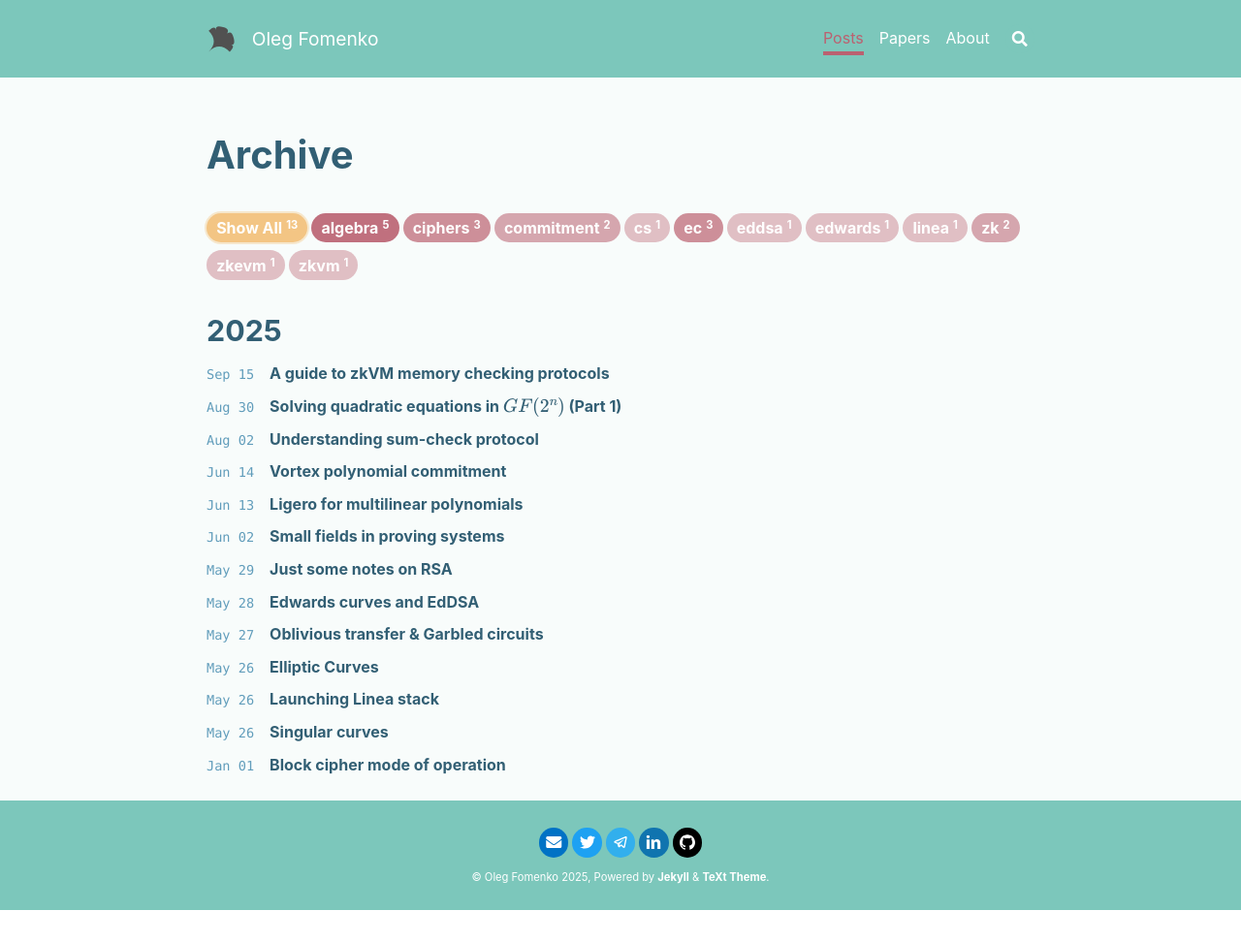
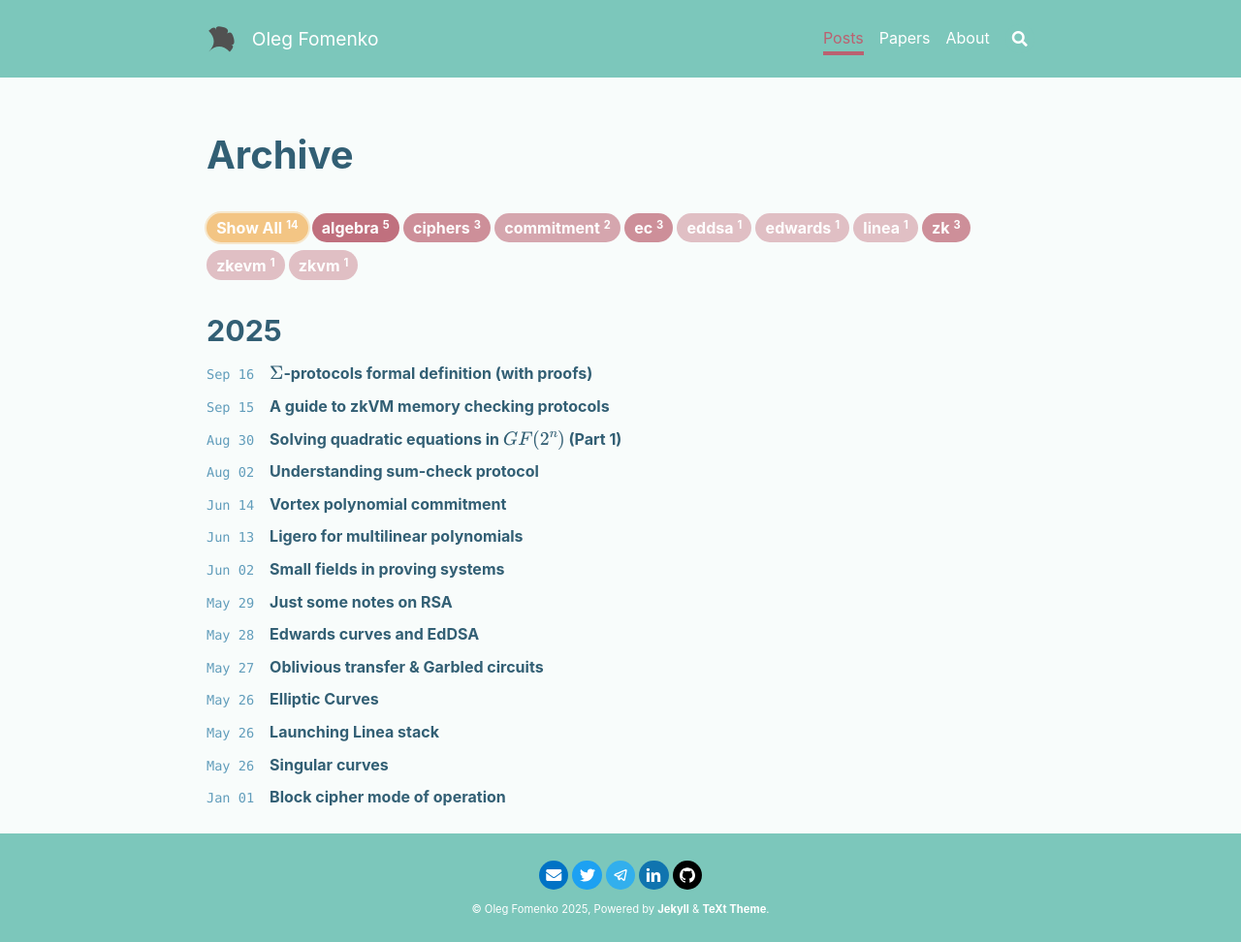
Before and after one commit to olegfomenko/blog, a Jekyll site: the page built from archive.html, in a window 1280 px wide. Shown: the whole page at 97% size. Built offline with Jekyll 4.4.1, drawn with Linux system fonts in a browser that asks for light colours; nearby versions of some CDN libraries; before the commit the page ends 939 px from its top, so only the background shows below that; part of the change alters nothing that is shown.

Commit message:
adding sigma

```diff
--- a/_posts/2025-08-02-sumcheck.md
+++ b/_posts/2025-08-02-sumcheck.md
@@ -4,7 +4,6 @@ aside:
   toc: false
 tags:
   - algebra
-  - cs
 ---
 
 
--- /dev/null
+++ b/_posts/2025-09-16-sigma.md
@@ -0,0 +1,67 @@
+---
+title: $\Sigma$-protocols formal definition (with proofs)
+aside:
+  toc: false
+tags:
+  - zk
+---
+
+Following [^Ivan-Damgard] and some modern notations, I aim to describe a formal definition of a $3$-step interactive
+$\Sigma$-protocol with formal proofs. So:
+
+> For an NP relation $\mathcal{R}$ a $\Sigma$-protocol is a $3$-step protocol between the Prover and the Verifier
+consisting of three algorithms $\sigma_{com}, \sigma_{resp}, \sigma_{ver}$ with respect to the security parameter
+$\lambda$ and with the following definition:
+>
+> - $\sigma_{com}^\lambda(x, w) \rightarrow (t, i)$: for the public input $x$, and witness $w$ it generates a commitment
+  $t$ and some side information $i$;
+>
+> - $\sigma_{resp}^\lambda(x,w,i,c) \rightarrow s$: for the public input $x$, witness $w$, and side information
+  $i$ it generates a response $s$ for the challenge $c \in \{0,1\}^\lambda$;
+>
+> - $\sigma_{ver}^\lambda(t,c,x,s) \rightarrow \{0, 1\}$: for the public input $x$, the response $s$, the
+  challenge $c$, and the commitment $t$ it outputs bit $b \in \{0,1\}$ assuming $(x, w) \in \mathcal{R}$ if $b = 1$
+  and $(x, w) \notin \mathcal{R}$ otherwise.
+
+A $\Sigma$-protocol has the following properties:
+
+### Completeness
+
+A $\Sigma$-protocol is said to be complete if for any pair $(x,w)$, such that $(x,w) \in \mathcal{R}$, and any challenge
+$c\in \{0,1\}^\lambda$:
+
+$$
+Pr\Big[\sigma_{ver}^\lambda(t,c,x,s) = 1\Big] = 1.
+$$
+
+### Special Soundness
+
+A $\Sigma$-protocol is said to be special sound if there exists a special polynomial-time extractor function
+$\mathcal{E}$ such that for any two given transcripts $(t,c,x,s)$ and $(t,\hat{c},x,\hat{s})$ where $c \neq \hat{c}$ and
+$\sigma_{ver}^\lambda(t,c,x,s) = \sigma_{ver}^\lambda(t,\hat{c},x,\hat{s}) = 1$:
+
+$$
+Pr\Big[(x,w) \in \mathcal{R} \;\Big|\; w = \mathcal{E}(t,x,c,s,\hat{c},\hat{s})\Big] = 1.
+$$
+
+More precisely, it means that for any two random, distinct challenges, the knowledge of the responses for the same
+commitment allows the verifier to recover the witness by a polynomial-time algorithm.
+
+It is also said that a $\Sigma$-protocol is $k$-special sound if the above property achieved using $k$ different
+challenges.
+
+### Special Honest-Verifier Zero-Knowledge
+
+A $\Sigma$-protocol is said to be special honest-verifier zero-knowledge if there exists a special polynomial-time
+simulator function $\mathcal{S}$ that enables the generation of an accepting
+transcript by the verifier using selected uniformly and independently a challenge $c \leftarrow \mathbb{F}$ and a
+response $s \leftarrow \mathbb{F}$:
+
+$$
+Pr\Big[\sigma_{ver}^\lambda(t,c,x,s) = 1\;\Big|\; t = \mathcal{S}(x,c,s) \Big] = 1
+$$
+
+Transcripts $\{(t, c, s)\}$ generated by this process are assumed to be indistinguishable from real
+transcripts that appear during the protocol walkthrough between the honest prover and the honest verifier.
+
+[^Ivan-Damgard]: Ivan Damgard. “On Σ-protocols”. CPT 2010, v.2. 2010 [URL](https://www.cs.au.dk/~ivan/Sigma.pdf)
```
Also changed, not shown: papers.md (line endings or trailing spaces), 6 other files.
